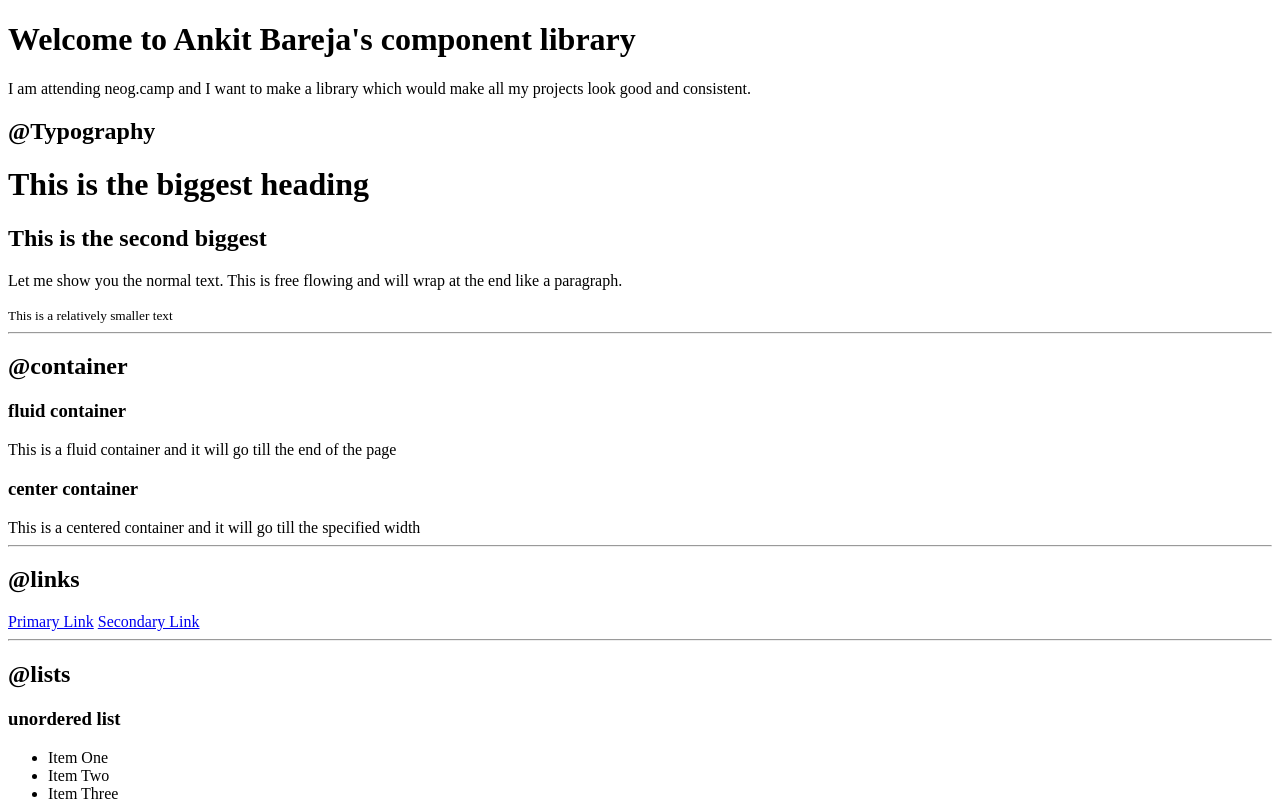
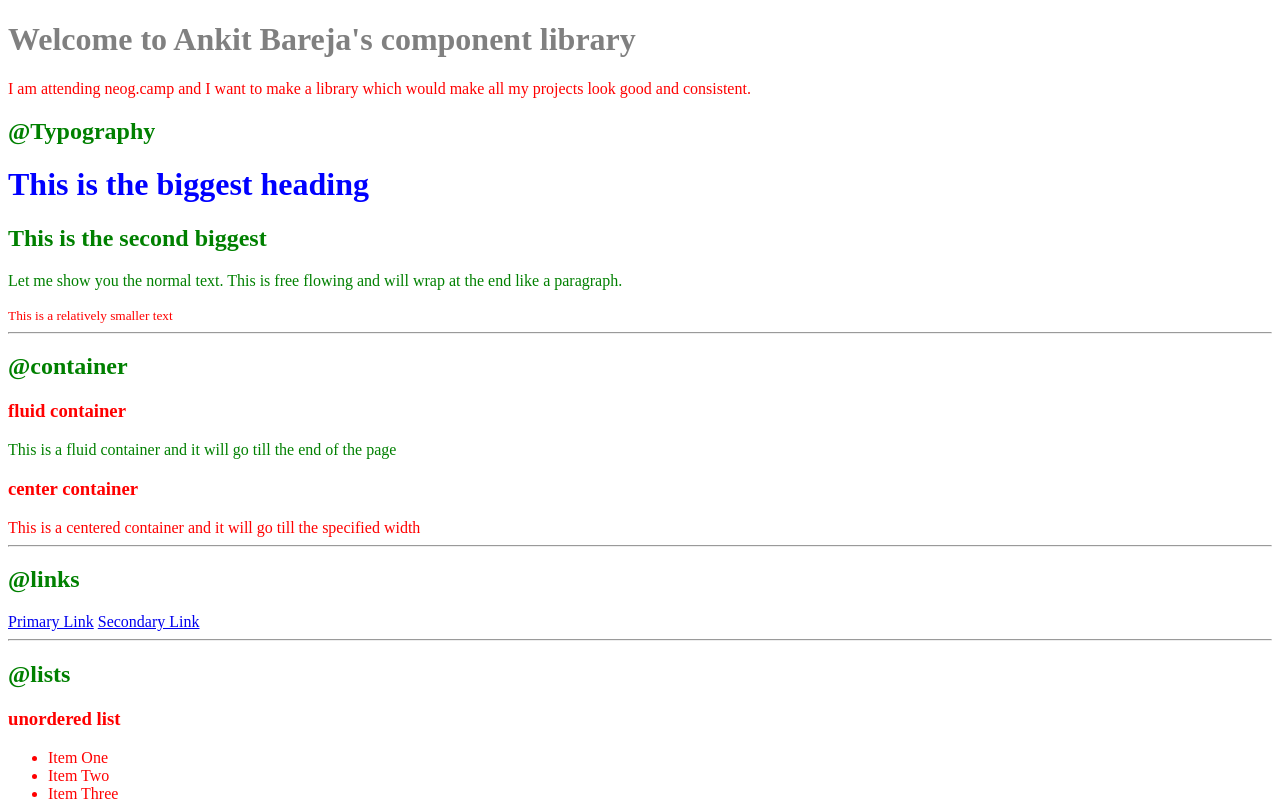
Before and after one commit to ankitbareja/neogcamp-lesson-3-live, a plain HTML site: page index.html in a window 1280 px wide. Shown: the top 806 px of the page. Drawn offline with Linux system fonts and the light colour scheme.

Commit message:
css: import and selectors

```diff
--- a/index.html
+++ b/index.html
@@ -5,9 +5,12 @@
     <meta http-equiv="X-UA-Compatible" content="IE=edge">
     <meta name="viewport" content="width=device-width, initial-scale=1.0">
     <title>Component Library</title>
+
+    <link href="style.css" rel="stylesheet"/>
+
 </head>
 <body>
-    <h1>Welcome to Ankit Bareja's component library</h1>
+    <h1 id="lib-header">Welcome to Ankit Bareja's component library</h1>
     <p>I am attending neog.camp and I want to make a library which would make all my projects look good and consistent.</p>
 
 
@@ -15,7 +18,7 @@
 
     <h1>This is the biggest heading</h1>
     <h2>This is the second biggest</h2>
-    <p>Let me show you the normal text. This is free flowing and will wrap at the end like a paragraph.</p>
+    <p class='para'>Let me show you the normal text. This is free flowing and will wrap at the end like a paragraph.</p>
     <small>This is a relatively smaller text</small>
 
     <hr>
@@ -23,7 +26,7 @@
     <h2>@container</h2>
 
     <h3>fluid container</h3>
-    <div>This is a fluid container and it will go till the end of the page</div>
+    <div class="para">This is a fluid container and it will go till the end of the page</div>
 
     <h3>center container</h3>
     <div>This is a centered container and it will go till the specified width</div>
--- /dev/null
+++ b/style.css
@@ -0,0 +1,24 @@
+body
+{
+    color: red;
+}
+
+h1
+{
+    color: blue;
+}
+
+h2
+{
+    color: green;
+}
+
+#lib-header
+{
+    color: gray;
+}
+
+.para
+{
+    color: green;
+}
```
